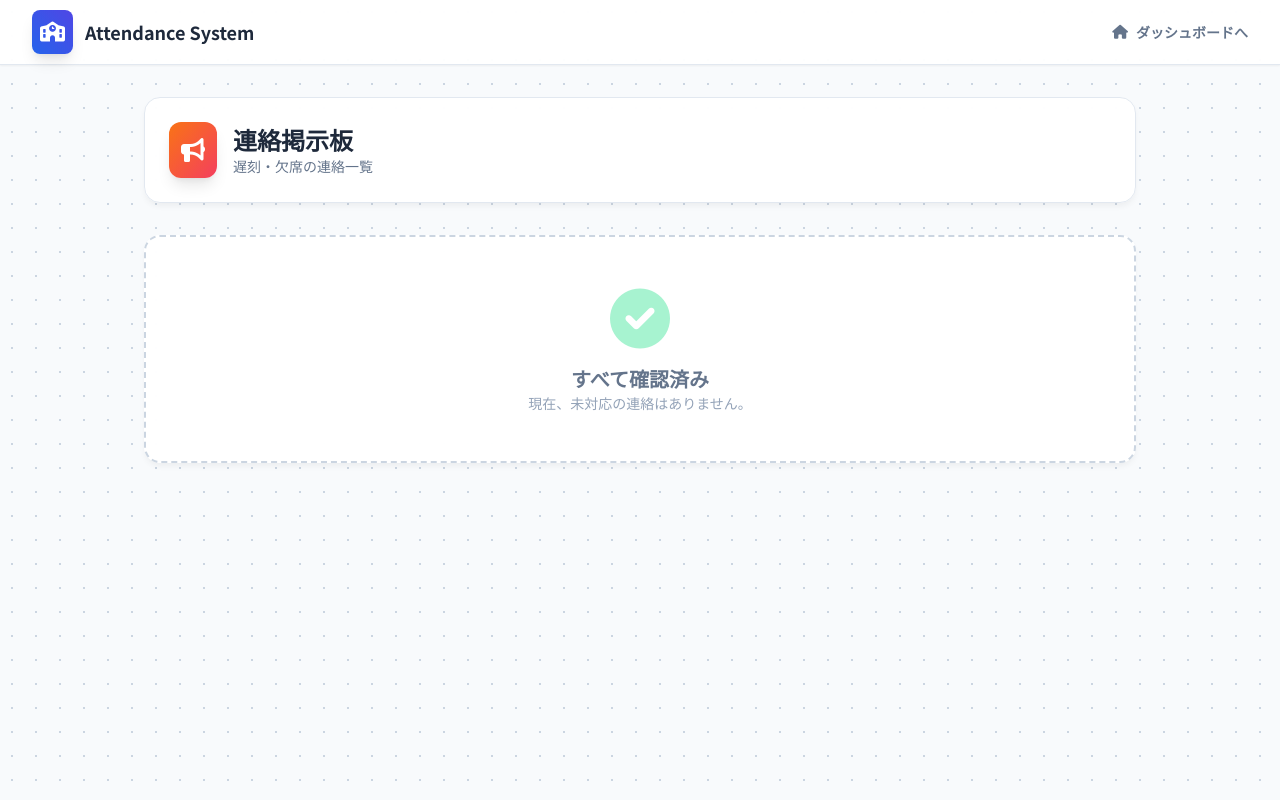
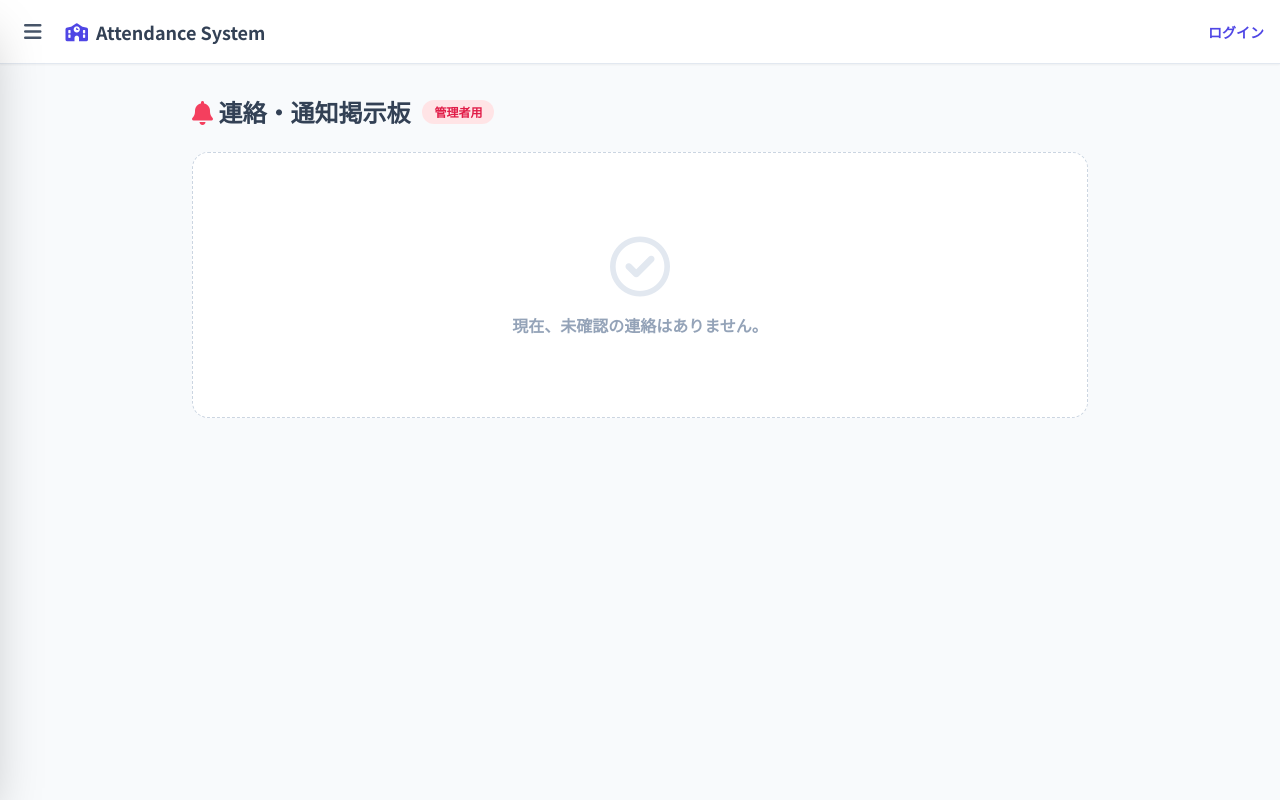
Before and after one commit to tea859/linebot-attendance, a Flask app: template app/templates/alerts.html in a window 1280 px wide. Run offline with Flask 3, Linux system fonts and the light colour scheme; the template is opened without the code that fills it, so the values that code supplies are empty; some libraries are stand-ins or nearby versions.

Commit message:
Update alerts.html

```diff
--- a/app/templates/alerts.html
+++ b/app/templates/alerts.html
@@ -1,73 +1,51 @@
-<!DOCTYPE html>
-<html lang="ja">
-<head>
-    <meta charset="UTF-8">
-    <title>連絡掲示板</title>
-    <script src="https://cdn.tailwindcss.com"></script>
-    <link href="https://cdnjs.cloudflare.com/ajax/libs/font-awesome/6.0.0/css/all.min.css" rel="stylesheet">
-    <link href="https://fonts.googleapis.com/css2?family=Noto+Sans+JP:wght@400;500;700&display=swap" rel="stylesheet">
-    <style>
-        body { font-family: 'Noto Sans JP', sans-serif; background-color: #f8fafc; background-image: radial-gradient(#cbd5e1 1px, transparent 1px); background-size: 24px 24px; color: #1e293b; }
-        .glass-card { background: rgba(255, 255, 255, 0.9); backdrop-filter: blur(10px); border-radius: 16px; border: 1px solid #e2e8f0; box-shadow: 0 4px 6px -1px rgba(0,0,0,0.05); }
-        .animate-fade-in { animation: fadeIn 0.5s ease-out forwards; }
-        @keyframes fadeIn { from { opacity: 0; transform: translateY(10px); } to { opacity: 1; transform: translateY(0); } }
-        .card-late { border-left: 4px solid #f59e0b; }
-        .card-absent { border-left: 4px solid #ef4444; }
-    </style>
-</head>
-<body class="pb-20">
-    <nav class="sticky top-0 z-50 bg-white/90 backdrop-blur-md border-b border-slate-200 shadow-sm">
-        <div class="max-w-7xl mx-auto px-4 sm:px-6 lg:px-8">
-            <div class="flex justify-between h-16 items-center">
-                <div class="flex items-center gap-3">
-                    <div class="bg-gradient-to-tr from-blue-600 to-indigo-600 text-white p-2 rounded-lg shadow-lg"><i class="fas fa-school text-xl"></i></div>
-                    <span class="font-bold text-lg text-slate-800">Attendance System</span>
+{% extends "base.html" %}
+
+{% block title %}連絡掲示板{% endblock %}
+
+{% block content %}
+<div class="max-w-4xl mx-auto">
+    <div class="flex items-center gap-3 mb-6">
+        <h2 class="text-2xl font-bold text-slate-700"><i class="fas fa-bell text-rose-500"></i> 連絡・通知掲示板</h2>
+        <span class="bg-rose-100 text-rose-600 px-3 py-1 rounded-full text-xs font-bold">管理者用</span>
     </div>
-                <a href="/" class="text-slate-500 hover:text-indigo-600 font-bold text-sm flex items-center gap-2 transition"><i class="fas fa-home"></i> ダッシュボードへ</a>
+
+    {% if reports %}
+        <div class="grid gap-4">
+            {% for report, student_name in reports %}
+            <div class="bg-white rounded-xl shadow-sm border border-slate-200 p-5 flex flex-col sm:flex-row justify-between items-start gap-4 animate-in">
+                <div class="flex gap-4">
+                    <div class="w-12 h-12 rounded-full flex items-center justify-center text-xl flex-shrink-0
+                        {{ 'bg-rose-100 text-rose-600' if report.report_type == '欠席' else 'bg-amber-100 text-amber-600' }}">
+                        <i class="fas {{ 'fa-user-times' if report.report_type == '欠席' else 'fa-running' }}"></i>
+                    </div>
+                    <div>
+                        <div class="flex items-center gap-2 mb-1">
+                            <span class="font-bold text-lg text-slate-800">{{ student_name }}</span>
+                            <span class="text-xs font-bold px-2 py-0.5 rounded border
+                                {{ 'bg-rose-50 text-rose-600 border-rose-200' if report.report_type == '欠席' else 'bg-amber-50 text-amber-600 border-amber-200' }}">
+                                {{ report.report_type }}
+                            </span>
+                        </div>
+                        <p class="text-slate-600 font-bold mb-2">理由: {{ report.reason }}</p>
+                        <div class="text-xs text-slate-400">
+                            <i class="far fa-clock mr-1"></i>{{ report.report_date.strftime('%Y/%m/%d %H:%M') }} 受信
                         </div>
                     </div>
-    </nav>
+                </div>
 
-    <div class="max-w-5xl mx-auto px-4 pt-8">
-        <header class="glass-card p-6 mb-8 flex items-center gap-4 animate-fade-in">
-            <div class="bg-gradient-to-br from-orange-500 to-rose-500 text-white p-3 rounded-xl shadow-lg"><i class="fas fa-bullhorn text-2xl"></i></div>
-            <div>
-                <h1 class="text-2xl font-bold text-slate-800">連絡掲示板</h1>
-                <p class="text-slate-500 text-sm">遅刻・欠席の連絡一覧</p>
-            </div>
-        </header>
-
-        {% if reports %}
-            <div class="flex items-center gap-2 mb-4 animate-fade-in">
-                <span class="bg-orange-100 text-orange-700 px-3 py-1 rounded-full text-xs font-bold">{{ reports|length }} 件</span>
-                <span class="text-slate-500 text-sm">未確認の連絡があります</span>
-            </div>
-            <div class="grid gap-4 animate-fade-in" style="animation-delay: 0.1s;">
-                {% for report, student_name in reports %}
-                <div class="glass-card p-5 flex flex-col md:flex-row justify-between items-start gap-4 {% if report.report_type == '欠席' %}card-absent{% else %}card-late{% endif %}">
-                    <div class="flex-grow">
-                        <div class="flex items-center gap-3 mb-2">
-                            <span class="text-xs font-bold px-2 py-1 rounded {% if report.report_type == '欠席' %}bg-rose-100 text-rose-700{% else %}bg-amber-100 text-amber-700{% endif %}">{{ report.report_type }}</span>
-                            <span class="text-xs text-slate-400"><i class="far fa-clock mr-1"></i>{{ report.report_date.strftime('%Y/%m/%d %H:%M') }}</span>
-                        </div>
-                        <h3 class="text-lg font-bold text-slate-800 mb-1">{{ student_name }} <span class="text-xs font-normal text-slate-400 ml-1">ID: {{ report.student_id }}</span></h3>
-                        <p class="text-sm text-slate-600 bg-slate-50 p-2 rounded border border-slate-100 mt-1"><span class="font-bold text-slate-400 text-xs mr-1">理由:</span> {{ report.reason }}</p>
-                    </div>
-                    <form method="POST" action="{{ url_for('web.resolve_alert', record_id=report.record_id) }}" onsubmit="return confirm('確認済みにしますか？');">
-                        <button class="bg-white border border-slate-200 text-slate-600 hover:bg-emerald-50 hover:text-emerald-600 hover:border-emerald-200 px-4 py-2 rounded-lg font-bold text-sm shadow-sm transition flex items-center gap-2">
-                            <i class="fas fa-check"></i> 確認
+                <form action="{{ url_for('web.resolve_alert', record_id=report.record_id) }}" method="POST">
+                    <button type="submit" class="bg-slate-800 hover:bg-slate-700 text-white px-6 py-2 rounded-lg text-sm font-bold shadow-md transition flex items-center gap-2">
+                        <i class="fas fa-check"></i> 確認済みにする
                     </button>
                 </form>
             </div>
             {% endfor %}
         </div>
     {% else %}
-            <div class="glass-card p-12 text-center border-dashed border-2 border-slate-300 animate-fade-in">
-                <div class="text-emerald-200 text-6xl mb-4"><i class="fas fa-check-circle"></i></div>
-                <h3 class="text-xl font-bold text-slate-500">すべて確認済み</h3>
-                <p class="text-slate-400 text-sm">現在、未対応の連絡はありません。</p>
+        <div class="text-center py-20 bg-white rounded-2xl border border-dashed border-slate-300">
+            <div class="text-6xl text-slate-200 mb-4"><i class="far fa-check-circle"></i></div>
+            <p class="text-slate-400 font-bold">現在、未確認の連絡はありません。</p>
         </div>
     {% endif %}
 </div>
-</body>
-</html>
+{% endblock %}
```
Lines whose indentation alone changed are shown as unchanged.
